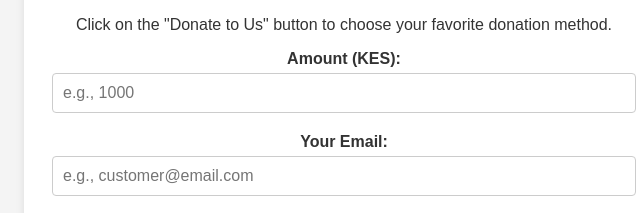
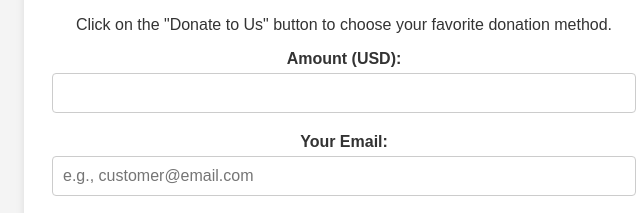
Before and after one commit to JonahMasanga/PrayerHub, a website: page support.html in a window 1280 px wide. Shown: the part 218-431 px from the top of the page, 296-936 px from the left. Drawn offline with Linux system fonts and the light colour scheme.

Commit message:
Update support.html

```diff
--- a/support.html
+++ b/support.html
@@ -25,8 +25,8 @@
             <div class="payment-options">
                 <form id="paymentForm">
                     <div class="form-group">
-                        <label for="amount">Amount (KES):</label>
-                        <input type="number" id="amount" name="amount" placeholder="e.g., 1000" min="1" required>
+                        <label for="amount">Amount (USD):</label>
+                        <input type="number" id="amount" name="amount" min="1" required>
                     </div>
 
                     <div class="form-group">
```
